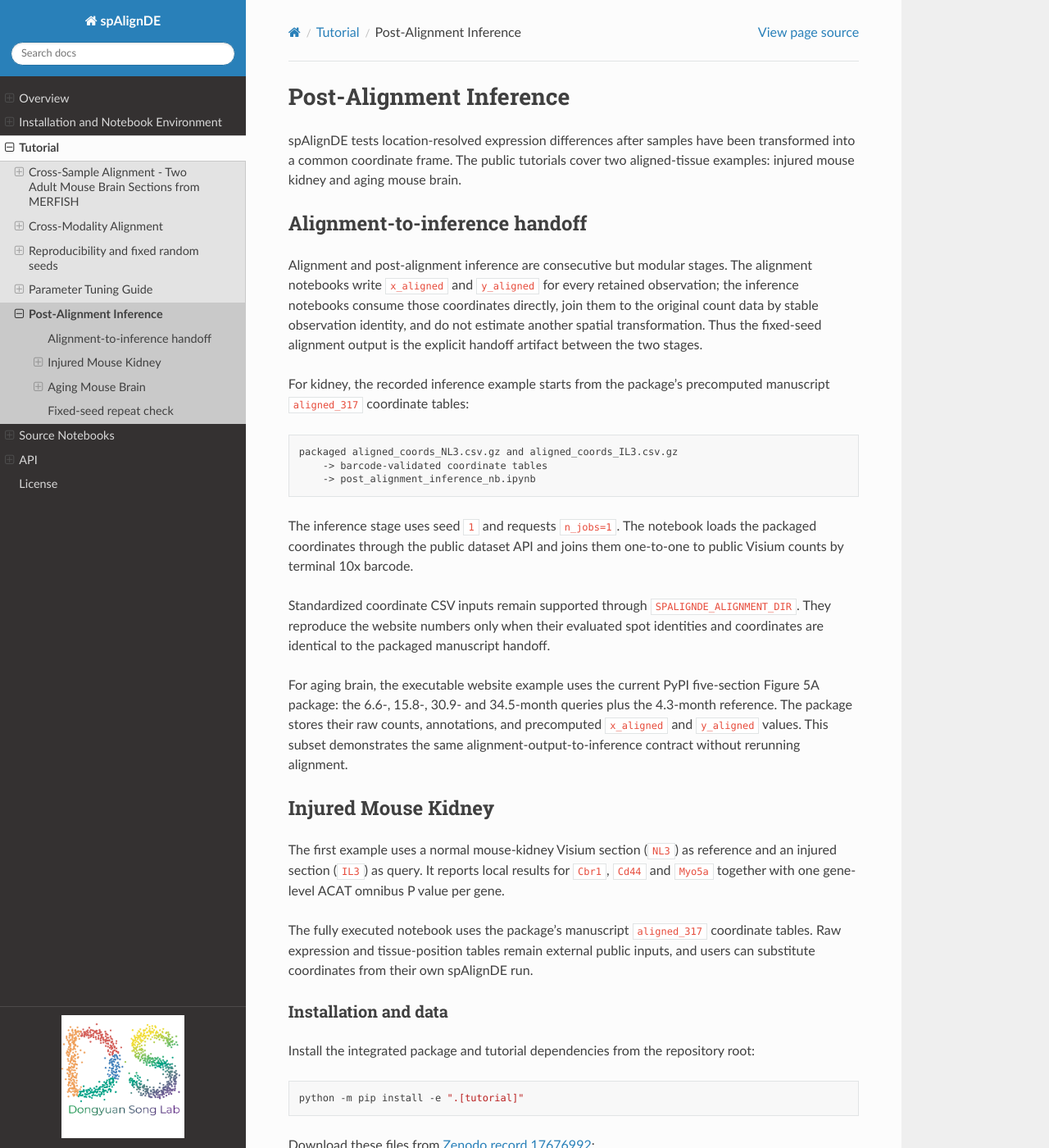
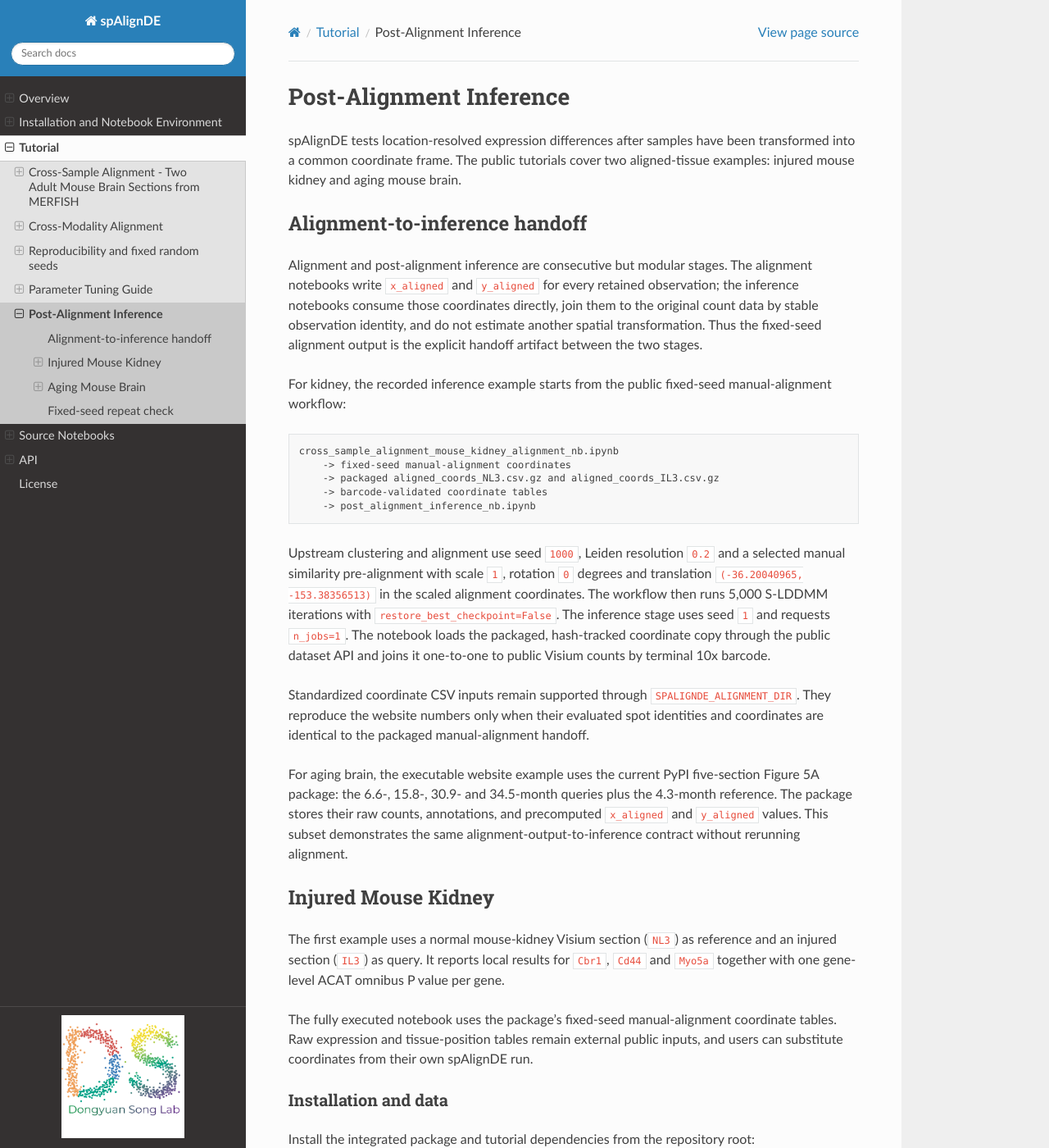
Before and after one commit to dsong-lab/spAlignDE, a Sphinx documentation site: the page built from docs/source/tutorials/post_alignment_inference.rst, in a window 1280 px wide and 1400 px high. Shown: the whole window at 82% size. Built offline with Sphinx 7.4.7 and the Read the Docs theme 3.1.0, drawn with Linux system fonts in a browser that asks for light colours; pages that are not in the unit, such as notebooks, are missing from menus; some of the changed text lies outside the part shown.

Commit message:
Use fixed-seed manual kidney coordinates for inference

```diff
--- a/docs/source/tutorials/post_alignment_inference.rst
+++ b/docs/source/tutorials/post_alignment_inference.rst
@@ -15,23 +15,30 @@ directly, join them to the original count data by stable observation identity,
 and do not estimate another spatial transformation. Thus the fixed-seed
 alignment output is the explicit handoff artifact between the two stages.
 
-For kidney, the recorded inference example starts from the package's
-precomputed manuscript ``aligned_317`` coordinate tables:
+For kidney, the recorded inference example starts from the public fixed-seed
+manual-alignment workflow:
 
 .. code-block:: text
 
-   packaged aligned_coords_NL3.csv.gz and aligned_coords_IL3.csv.gz
+   cross_sample_alignment_mouse_kidney_alignment_nb.ipynb
+       -> fixed-seed manual-alignment coordinates
+       -> packaged aligned_coords_NL3.csv.gz and aligned_coords_IL3.csv.gz
        -> barcode-validated coordinate tables
        -> post_alignment_inference_nb.ipynb
 
-The inference stage uses seed ``1`` and requests ``n_jobs=1``. The notebook
-loads the packaged coordinates through the public dataset API and joins them
-one-to-one to public Visium counts by terminal 10x barcode.
+Upstream clustering and alignment use seed ``1000``, Leiden resolution ``0.2``
+and a selected manual similarity pre-alignment with scale ``1``, rotation ``0``
+degrees and translation ``(-36.20040965, -153.38356513)`` in the scaled
+alignment coordinates. The workflow then runs 5,000 S-LDDMM iterations with
+``restore_best_checkpoint=False``. The inference stage uses seed ``1`` and
+requests ``n_jobs=1``. The notebook loads the packaged, hash-tracked coordinate
+copy through the public dataset API and joins it one-to-one to public Visium
+counts by terminal 10x barcode.
 
 Standardized coordinate CSV inputs remain supported through
 ``SPALIGNDE_ALIGNMENT_DIR``. They reproduce the website numbers only when
 their evaluated spot identities and coordinates are identical to the packaged
-manuscript handoff.
+manual-alignment handoff.
 
 For aging brain, the executable website example uses the current PyPI
 five-section Figure 5A package: the 6.6-, 15.8-, 30.9- and 34.5-month queries
@@ -48,7 +55,7 @@ reference and an injured section (``IL3``) as query. It reports local results
 for ``Cbr1``, ``Cd44`` and ``Myo5a`` together with one gene-level ACAT omnibus
 P value per gene.
 
-The fully executed notebook uses the package's manuscript ``aligned_317``
+The fully executed notebook uses the package's fixed-seed manual-alignment
 coordinate tables.
 Raw expression and tissue-position tables remain external public inputs, and
 users can substitute coordinates from their own spAlignDE run.
@@ -252,7 +259,7 @@ P value nor a genome-wide FDR-adjusted gene discovery value.
 Recorded result
 ~~~~~~~~~~~~~~~
 
-The executed notebook retains 6,169 tissue-valid shared-grid locations and
+The executed notebook retains 6,187 tissue-valid shared-grid locations and
 reports:
 
 .. list-table::
```
Also changed, not shown: other parts of docs/source/tutorials/post_alignment_inference.rst (+13 -13 lines), docs/source/source_notebooks/post_alignment_inference.rst (+7 -5 lines), docs/source/source_notebooks/post_alignment_inference_nb.ipynb, 7 other files.
